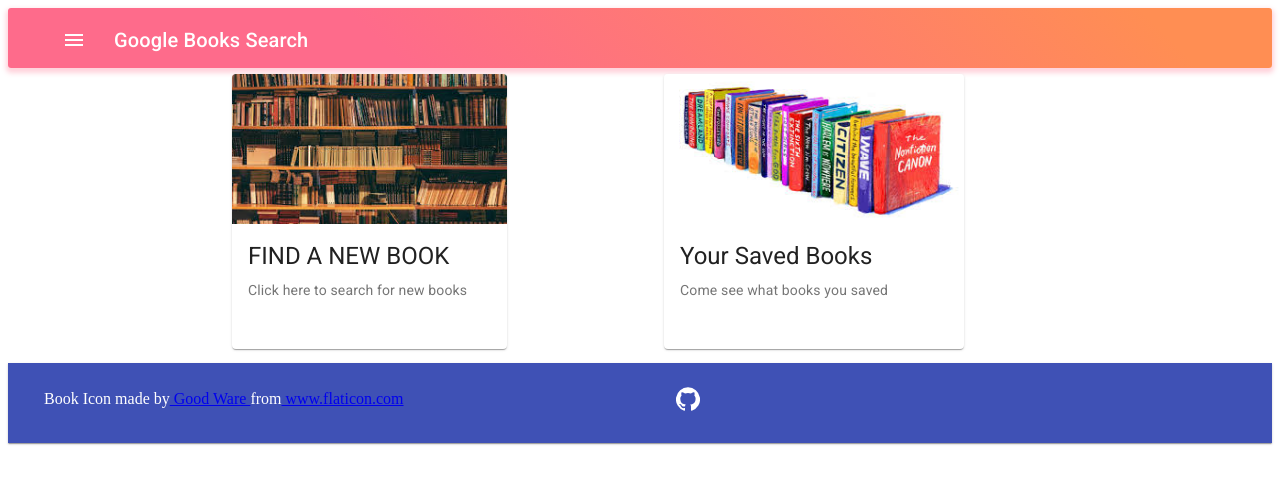
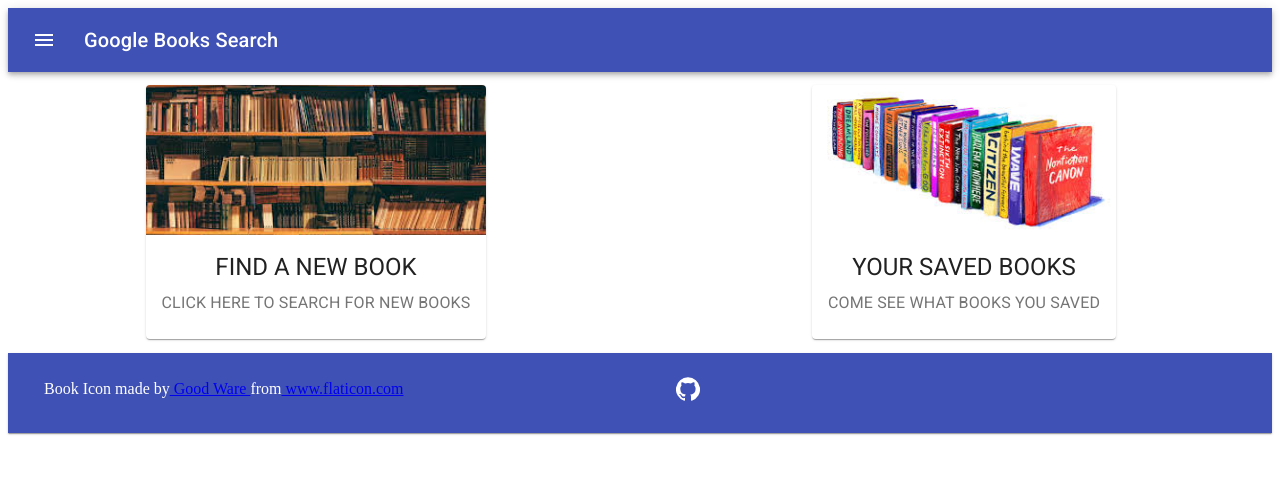
Before and after one commit to nathanaelhauser/google-book-search, a React (Create React App) app in the folder client/: page / in a window 1280 px wide. Shown: the top 484 px of the page. Built offline with nearby package versions, Linux system fonts and the light colour scheme; the HTML template or start-up script is replaced by a standard one.

Commit message:
Added more styling

```diff
--- a/client/src/components/BookForm/BookForm.js
+++ b/client/src/components/BookForm/BookForm.js
@@ -13,31 +13,13 @@
       justifyContent: 'middle',
       alignItems: 'center'
   },
-}));
-
-const useButtonStyles = makeStyles({
-  root: {
-    background: 'linear-gradient(45deg, #FE6B8B 30%, #FF8E53 90%)',
-    border: 0,
-    borderRadius: 3,
-    boxShadow: '0 3px 5px 2px rgba(255, 105, 135, .3)',
-    color: 'white',
-    height: 48,
-    padding: '0 30px',
-  },
-});
-// const useButtonStyles = makeStyles(theme => ({
-//   root: {
-//     '& > *': {
-//       margin: theme.spacing(1),
-//       width: 200
-//     },
-//   },
-// }));
+  width100: {
+    width: '100%'
+  }
+}))
 
 const BookForm = () => {
   const classes = useStyles()
-  const classesB = useButtonStyles()
   const { handleInputChange, handleSearch, book } = useContext(SearchContext)
 
   const handleInputEnter = event => {
@@ -47,15 +29,21 @@
   }
 
   return (
-    <div className={classes.root} align='center' >
-    <form className={classes.root} noValidate autoComplete="off" align='center'>
-      <TextField type='text' name='book' id="standard-basic" label="Book Title" value={book} onChange={handleInputChange} onKeyPress={handleInputEnter}/>
-      <Button  className={classesB.root} variant="contained" color="primary" onClick={handleSearch}>
-        SEARCH
-      </Button>
-    </form>
-    </div>
-  );
+    <Container align='center'>
+      <Grid container spacing={3} justify="center">
+        <Grid item xs={8} sm={6} className={classes.formGrid}>
+          <form noValidate autoComplete="off" className={classes.width100}>
+            <TextField type='text' name='book' id="standard-basic" label="Book Title" value={book} onChange={handleInputChange} onKeyPress={handleInputEnter} className={classes.width100} />
+            <br />
+            <br />
+            <Button variant="contained" color="primary" onClick={handleSearch} className={classes.width100}>
+              SEARCH
+            </Button>
+          </form>
+        </Grid>
+      </Grid>
+    </Container>
+  )
 }
 
 export default BookForm
--- a/client/src/components/NavBar/NavBar.js
+++ b/client/src/components/NavBar/NavBar.js
@@ -6,21 +6,12 @@
 import Typography from '@material-ui/core/Typography'
 import IconButton from '@material-ui/core/IconButton'
 import MenuIcon from '@material-ui/icons/Menu'
-import { green } from '@material-ui/core/colors'
-
-
 
 const useStyles = makeStyles(theme => ({
 
   root: {
     flexGrow: 1,
-    background: 'linear-gradient(45deg, #FE6B8B 30%, #FF8E53 90%)',
-    border: 0,
-    borderRadius: 3,
-    boxShadow: '0 3px 5px 2px rgba(255, 105, 135, .3)',
-    color: 'white',
-    height: 60,
-    padding: '0 30px',
+    marginBottom: 7
   },
   menuButton: {
     marginRight: theme.spacing(2),
--- a/client/src/pages/Home/Home.js
+++ b/client/src/pages/Home/Home.js
@@ -6,19 +6,17 @@
 import Card from '@material-ui/core/Card'
 import CardContent from '@material-ui/core/CardContent'
 import Typography from '@material-ui/core/Typography'
-import CardActionArea from '@material-ui/core/CardActionArea';
-import CardActions from '@material-ui/core/CardActions';
-import CardMedia from '@material-ui/core/CardMedia';
+import CardMedia from '@material-ui/core/CardMedia'
+
 const useStyles = makeStyles({
   button: {
-    minWidth: 275,
-    minHeight: 275,
     marginTop: 70,
     marginBottom: 70
   },
-  card: {
-    minWidth: 275,
-    minHeight: 275
+  buttonContainer: {
+    display: 'flex',
+    justifyContent: 'center',
+    alignItems: 'center'
   },
   title: {
     fontSize: 14,
@@ -32,80 +30,52 @@
   const classes = useStyles()
 
   return (
-    <Grid container spacing={4} justify='center' alignItems='center'>
-      <Grid item xs={4} >
+    <Grid container spacing={4} direction="row" justify="space-around" alignItems="center">
+      <Grid item xs={12} sm={6} md={4} className={classes.buttonContainer}>
         <Button href="/search">
           <Card className={classes.card}>
-      <CardActionArea>
             <CardMedia
               component="img"
               alt="Find Books"
               height="150"
-          image= {require('./books.jfif')}
+              image={require('./books.jfif')}
               title="Find Books"
             />
             <CardContent>
-          <Typography gutterBottom variant="h5" component="h2">
+              <Typography gutterBottom variant="h5" component="h2" align="center">
                 FIND A NEW BOOK
                 </Typography>
-          <Typography variant="body2" color="textSecondary" component="p">
+              <Typography variant="body1" color="textSecondary" component="p" align="center">
                 Click here to search for new books
                 </Typography>
             </CardContent>
-      </CardActionArea>
           </Card>
         </Button>
       </Grid>
 
-
-      <Grid item xs={4}>
+      <Grid item xs={12} sm={6} md={4} className={classes.buttonContainer}>
         <Button href="/saved">
           <Card className={classes.card}>
-      <CardActionArea>
             <CardMedia
               component="img"
               alt="Saved Books"
               height="150"
-          image= {require('./savedbooks.jfif')}
+              image={require('./savedbooks.jfif')}
               title="Saved Books"
             />
             <CardContent>
-          <Typography gutterBottom variant="h5" component="h2">
+              <Typography gutterBottom variant="h5" component="h2" align="center">
                 Your Saved Books
               </Typography>
-          <Typography variant="body2" color="textSecondary" component="p">
+              <Typography variant="body1" color="textSecondary" component="p" align="center">
                 Come see what books you saved
               </Typography>
             </CardContent>
-      </CardActionArea>
           </Card>
         </Button>
       </Grid>
     </Grid>
   )
 }
+
 export default Home
-// import React from 'react';
-// import { makeStyles } from '@material-ui/core/styles';
-// import Card from '@material-ui/core/Card';
-// import CardActionArea from '@material-ui/core/CardActionArea';
-// import CardActions from '@material-ui/core/CardActions';
-// import CardContent from '@material-ui/core/CardContent';
-// import CardMedia from '@material-ui/core/CardMedia';
-// import Button from '@material-ui/core/Button';
-// import Typography from '@material-ui/core/Typography';
-
-
-// const useStyles = makeStyles({
-//   card: {
-//     maxWidth: 345,
-//   },
-// });
-
-// const Home = () => {
-//   const classes = useStyles();
-
-//   return (
-
-//   );
-// }
--- a/client/src/pages/Saved/Saved.js
+++ b/client/src/pages/Saved/Saved.js
@@ -2,7 +2,6 @@
 import SavedContext from '../../utils/SavedContext'
 import BookAPI from '../../utils/BookAPI'
 import SavedList from '../../components/SavedList'
-import Typography from '@material-ui/core/Typography'
 import Container from '@material-ui/core/Container'
 
 const { getSavedBooks, deleteBook } = BookAPI
```
Lines whose indentation alone changed are shown as unchanged.
